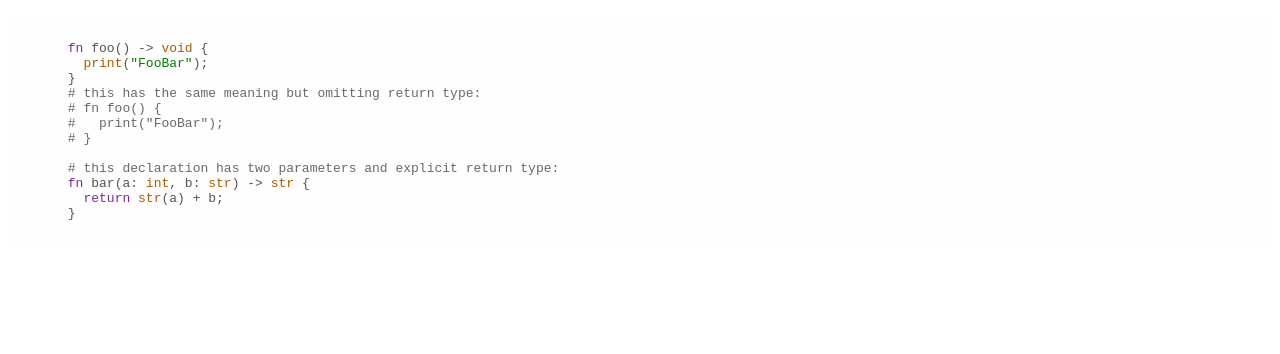
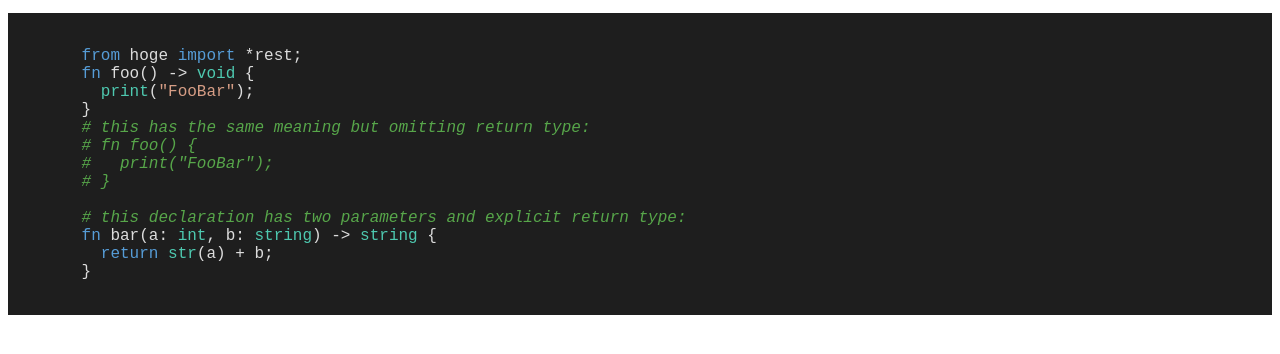
Before and after one commit to dynasty-lang/dynasty-lang, a Jekyll site: the page test.html, which Jekyll copies as it is, in a window 1280 px wide. Shown: the top 354 px of the page. Built offline with Jekyll 4.4.1, drawn with Linux system fonts in a browser that asks for light colours; nearby versions of some CDN libraries.

```diff
--- a/test.html
+++ b/test.html
@@ -9,15 +9,21 @@
     <script src="//cdnjs.cloudflare.com/ajax/libs/highlight.js/10.6.0/highlight.min.js"></script>
     <link
       rel="stylesheet"
-      href="//cdnjs.cloudflare.com/ajax/libs/highlight.js/10.6.0/styles/a11y-light.min.css"
+      href="//cdnjs.cloudflare.com/ajax/libs/highlight.js/10.6.0/styles/vs2015.min.css"
     />
     <script src="assets/dynasty.js"></script>
     <script>
       hljs.highlightAll();
     </script>
+    <style>
+      pre.language-dn code {
+        font-family: 'Courier New', Courier, monospace;
+      }
+    </style>
   </head>
   <body>
     <pre class="language-dn"><code>
+      from hoge import *rest;
       fn foo() -> void {
         print("FooBar");
       }
@@ -27,7 +33,7 @@
       # }
 
       # this declaration has two parameters and explicit return type:
-      fn bar(a: int, b: str) -> str {
+      fn bar(a: int, b: string) -> string {
         return str(a) + b;
       }
     </code></pre>
```
Also changed, not shown: index.md (+1 -1 lines).
